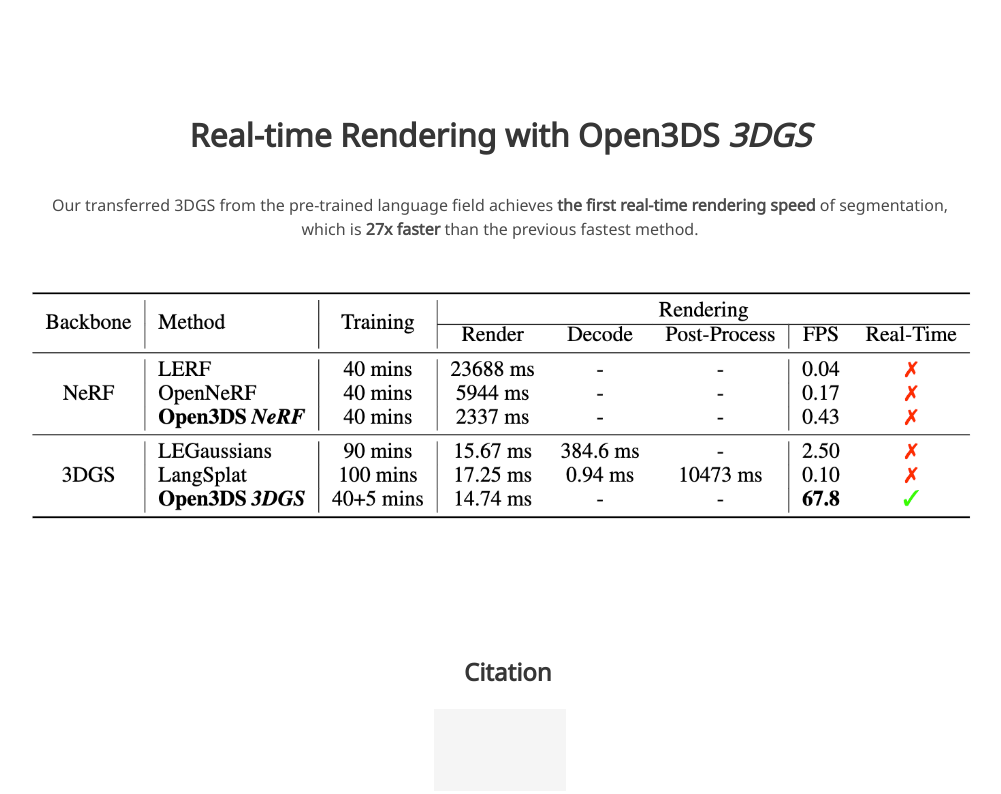
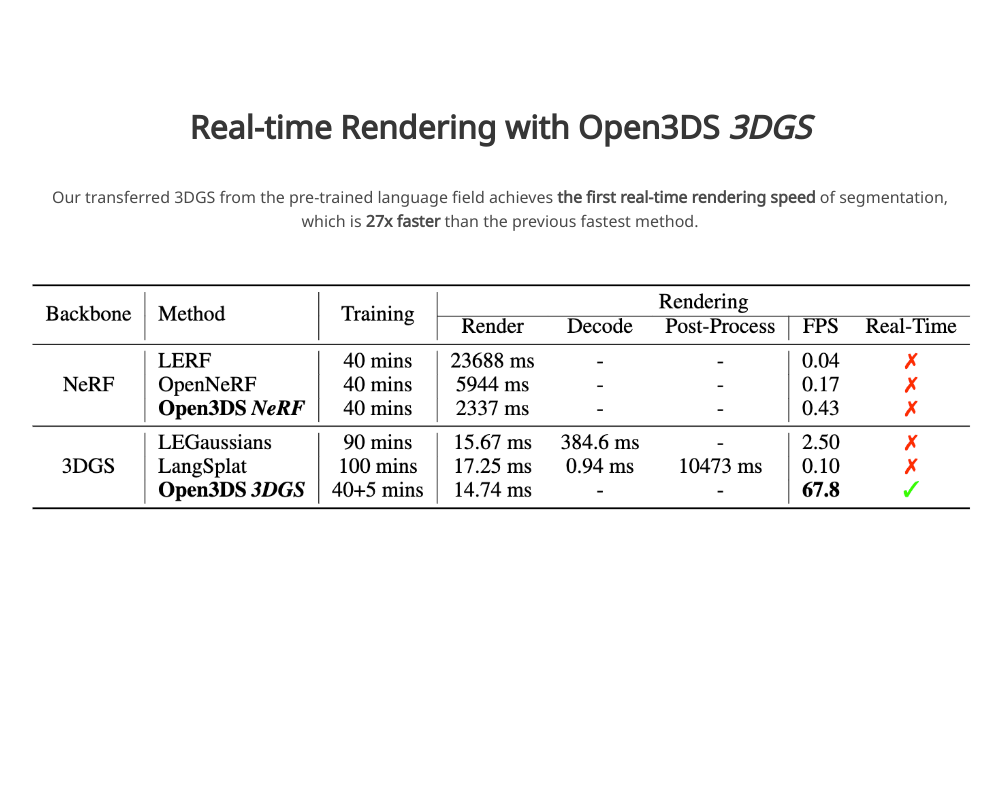
Before and after one commit to hyunji12/hyunji12.github.io, a plain HTML site: page Open3DS/index.html in a window 1280 px wide. Shown: the part 3972-4766 px from the top of the page, without its empty margins (140-1141 px from the left). After the commit the page ends 4687 px from the top, so only its background shows below. Drawn offline with nearby package versions, Linux system fonts and the light colour scheme; some icons are missing; a web font is replaced by a local one.

Commit message:
Open3DS project page v1 update

```diff
--- a/Open3DS/index.html
+++ b/Open3DS/index.html
@@ -315,14 +315,14 @@
 <br>
 <br>
 
-<section class="hero is-small">
+<!-- <section class="hero is-small">
   <div class="container is-max-desktop">
       <h4 class="title is-4" style="padding-left:30px; padding-top:30px"> Citation </h4>
           <pre id="codecell0">
 
           </pre>
   </div>
-</section>
+</section> -->
 
 <br>
 <br>
```
Also changed, not shown: Open3DS/template/figures/quant.png, 1 other file.
